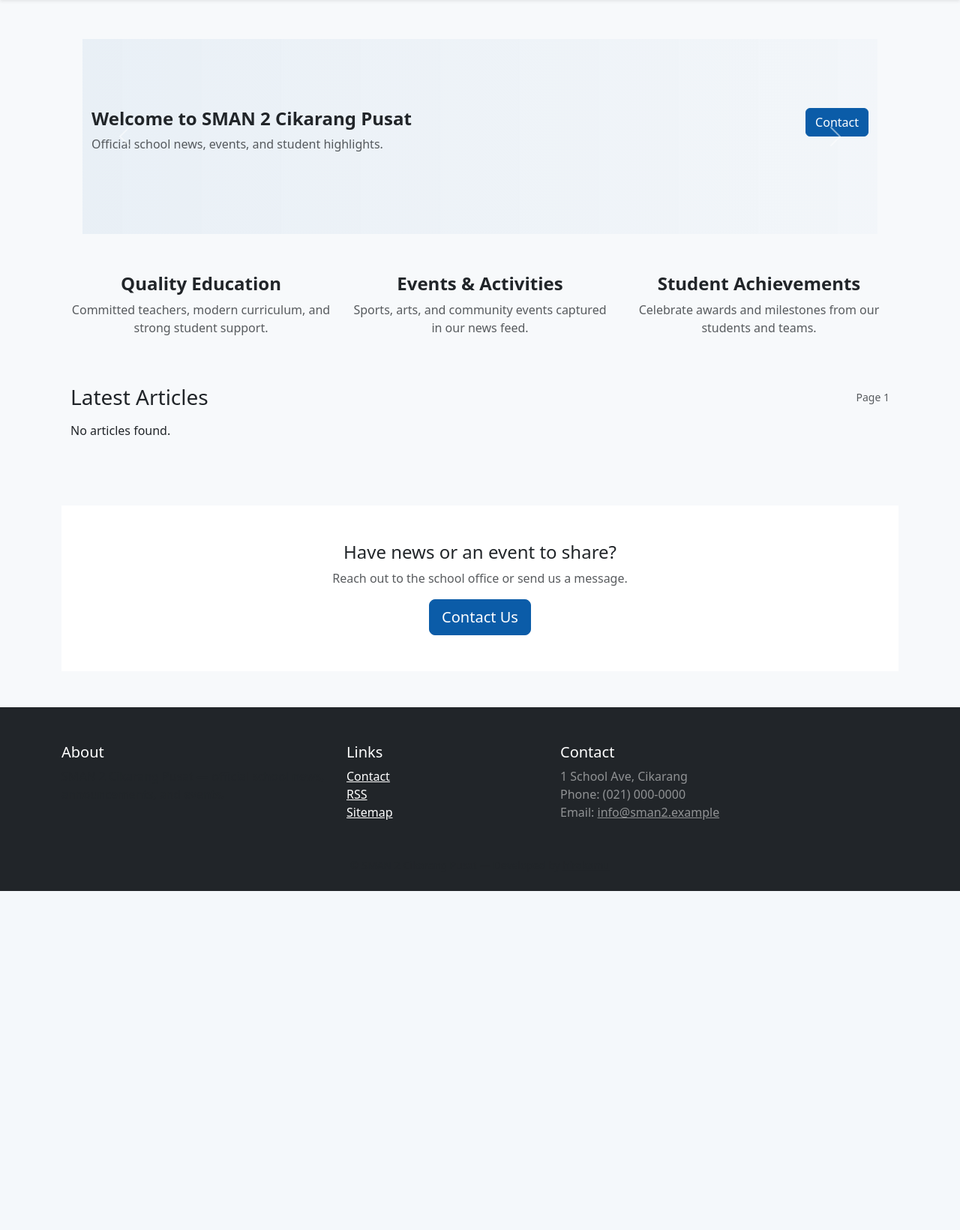
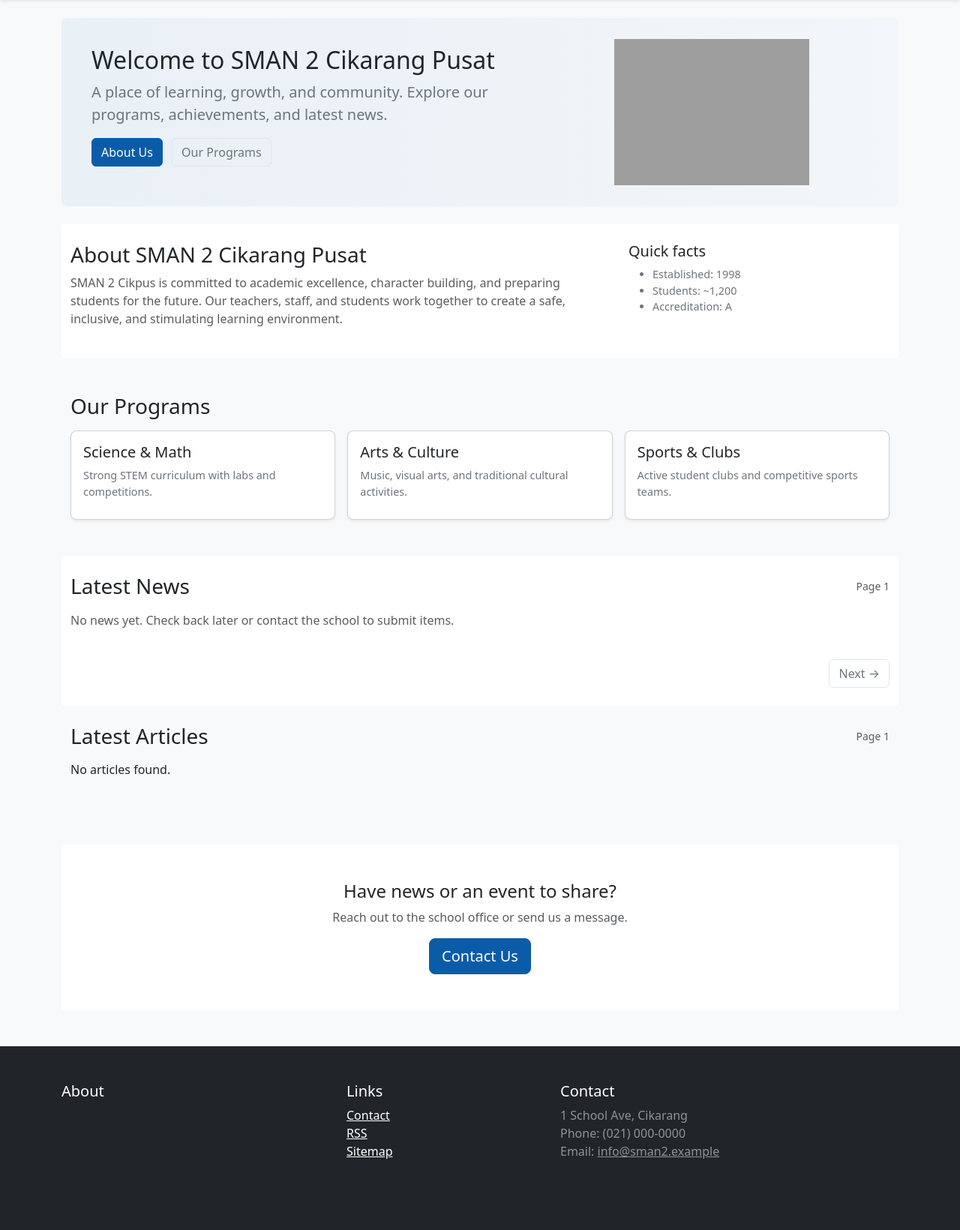
Before and after one commit to prodbybaim/baimsman2, a Flask app: page / in a window 1280 px wide. Shown: the part 86-1726 px from the top of the page at 75% size. Before the commit the page ends 1274 px from the top, so only its background shows below. Run offline with Flask 3, Linux system fonts and the light colour scheme; grey boxes are pictures that could not be loaded.

Commit message:
make she pretty before monday

```diff
--- a/server/web/templates/index.html
+++ b/server/web/templates/index.html
@@ -1,81 +1,117 @@
 {% extends "base.html" %}
+
 {% block title %}Home - SMAN 2 Cikpus{% endblock %}
 
 {% block content %}
 
-<!-- Top carousel (uses latest 3 articles when available) -->
-<section id="hero-carousel" class="mb-4">
-  <div id="mainCarousel" class="carousel slide" data-bs-ride="carousel">
-    <div class="carousel-inner">
-      {% if articles and articles|length > 0 %}
-        {% for a in articles[:3] %}
-        <div class="carousel-item {% if loop.first %}active{% endif %}">
-          <div class="d-flex align-items-center" style="min-height:260px;background:linear-gradient(90deg, rgba(11,92,168,0.06), rgba(11,92,168,0.02));">
+<!-- Hero / Intro -->
+<section class="hero mb-4">
+  <div class="container">
+    <div class="row align-items-center">
+      <div class="col-md-7">
+        <h1 class="mb-2">Welcome to SMAN 2 Cikarang Pusat</h1>
+        <p class="lead">A place of learning, growth, and community. Explore our programs, achievements, and latest news.</p>
+        <p class="mt-3">
+          <a href="#about" class="btn btn-primary me-2">About Us</a>
+          <a href="#programs" class="btn btn-outline-secondary">Our Programs</a>
+        </p>
+      </div>
+      <div class="col-md-5 d-none d-md-block text-center">
+        <img src="{{ url_for('static', filename='images/school-illustration.svg') }}" alt="School" style="max-width:260px;">
+      </div>
+    </div>
+  </div>
+</section>
+
+<!-- About -->
+<section id="about" class="py-4 mb-4 bg-white">
   <div class="container">
     <div class="row">
       <div class="col-md-8">
-                  <h2 class="carousel-title"><a href="{{ url_for('site.read', slug=a.slug) }}">{{ a.title }}</a></h2>
-                  <p class="text-muted">{{ a.created }} — {{ a.snippet }}</p>
+        <h3>About SMAN 2 Cikarang Pusat</h3>
+        <p class="text-muted">SMAN 2 Cikpus is committed to academic excellence, character building, and preparing students for the future. Our teachers, staff, and students work together to create a safe, inclusive, and stimulating learning environment.</p>
       </div>
-                <div class="col-md-4 text-md-end d-none d-md-block">
-                  <a class="btn btn-primary" href="{{ url_for('site.read', slug=a.slug) }}">Read Article</a>
+      <div class="col-md-4">
+        <h5>Quick facts</h5>
+        <ul class="small-muted">
+          <li>Established: 1998</li>
+          <li>Students: ~1,200</li>
+          <li>Accreditation: A</li>
+        </ul>
+      </div>
+    </div>
+  </div>
+</section>
+
+<!-- Programs / Features -->
+<section id="programs" class="py-4 mb-4">
+  <div class="container">
+    <h3 class="mb-3">Our Programs</h3>
+    <div class="row g-3">
+      <div class="col-md-4">
+        <div class="card shadow-sm">
+          <div class="card-body">
+            <h5>Science &amp; Math</h5>
+            <p class="small-muted">Strong STEM curriculum with labs and competitions.</p>
+          </div>
+        </div>
+      </div>
+      <div class="col-md-4">
+        <div class="card shadow-sm">
+          <div class="card-body">
+            <h5>Arts &amp; Culture</h5>
+            <p class="small-muted">Music, visual arts, and traditional cultural activities.</p>
+          </div>
+        </div>
+      </div>
+      <div class="col-md-4">
+        <div class="card shadow-sm">
+          <div class="card-body">
+            <h5>Sports &amp; Clubs</h5>
+            <p class="small-muted">Active student clubs and competitive sports teams.</p>
           </div>
         </div>
       </div>
     </div>
   </div>
-        {% endfor %}
-      {% else %}
-        <div class="carousel-item active">
-          <div class="d-flex align-items-center" style="min-height:260px;background:linear-gradient(90deg, rgba(11,92,168,0.06), rgba(11,92,168,0.02));">
+</section>
+
+<!-- Showcase / Latest News -->
+<section id="showcase" class="py-4 mb-4 bg-white">
   <div class="container">
-              <div class="row">
-                <div class="col-md-8">
-                  <h2 class="carousel-title">Welcome to SMAN 2 Cikarang Pusat</h2>
-                  <p class="text-muted">Official school news, events, and student highlights.</p>
+    <div class="d-flex justify-content-between align-items-center mb-3">
+      <h3 class="mb-0">Latest News</h3>
+      <small class="text-muted">Page {{ page }}</small>
     </div>
-                <div class="col-md-4 text-md-end d-none d-md-block">
-                  <a class="btn btn-primary" href="{{ url_for('site.contact') }}">Contact</a>
+
+    <div class="row g-3">
+      {% if articles and articles|length > 0 %}
+        {% for a in articles %}
+        <div class="col-md-6">
+          <div class="card shadow-sm">
+            <div class="card-body">
+              <h5 class="card-title"><a href="{{ url_for('site.read', slug=a.slug) }}">{{ a.title }}</a></h5>
+              <p class="meta">Published: {{ a.created }}</p>
+              <p class="card-text">{{ a.snippet }}</p>
+              <a href="{{ url_for('site.read', slug=a.slug) }}" class="btn btn-sm btn-primary">Read more</a>
             </div>
           </div>
         </div>
-          </div>
+        {% endfor %}
+      {% else %}
+        <div class="col-12">
+          <p class="text-muted">No news yet. Check back later or contact the school to submit items.</p>
         </div>
       {% endif %}
     </div>
-    <button class="carousel-control-prev" type="button" data-bs-target="#mainCarousel" data-bs-slide="prev">
-      <span class="carousel-control-prev-icon" aria-hidden="true"></span>
-      <span class="visually-hidden">Previous</span>
-    </button>
-    <button class="carousel-control-next" type="button" data-bs-target="#mainCarousel" data-bs-slide="next">
-      <span class="carousel-control-next-icon" aria-hidden="true"></span>
-      <span class="visually-hidden">Next</span>
-    </button>
-  </div>
-</section>
 
-<!-- Features / Highlights -->
-<section id="features" class="mb-5">
-  <div class="container">
-    <div class="row text-center mb-4">
-      <div class="col-md-4">
-        <div class="feature">
-          <h4>Quality Education</h4>
-          <p class="text-muted">Committed teachers, modern curriculum, and strong student support.</p>
-        </div>
-      </div>
-      <div class="col-md-4">
-        <div class="feature">
-          <h4>Events & Activities</h4>
-          <p class="text-muted">Sports, arts, and community events captured in our news feed.</p>
-        </div>
-      </div>
-      <div class="col-md-4">
-        <div class="feature">
-          <h4>Student Achievements</h4>
-          <p class="text-muted">Celebrate awards and milestones from our students and teams.</p>
-        </div>
-      </div>
+    <div class="mt-4 d-flex justify-content-between">
+      {% if page and page|int > 1 %}
+        <a href="{{ url_for('site.home') }}?page={{ page|int - 1 }}&q={{ q }}" class="btn btn-outline-secondary">← Previous</a>
+      {% else %}
+        <div></div>
+      {% endif %}
+      <a href="{{ url_for('site.home') }}?page={{ (page|int + 1) if page else 2 }}&q={{ q }}" class="btn btn-outline-secondary">Next →</a>
     </div>
   </div>
 </section>
```
Lines whose indentation alone changed are shown as unchanged.
